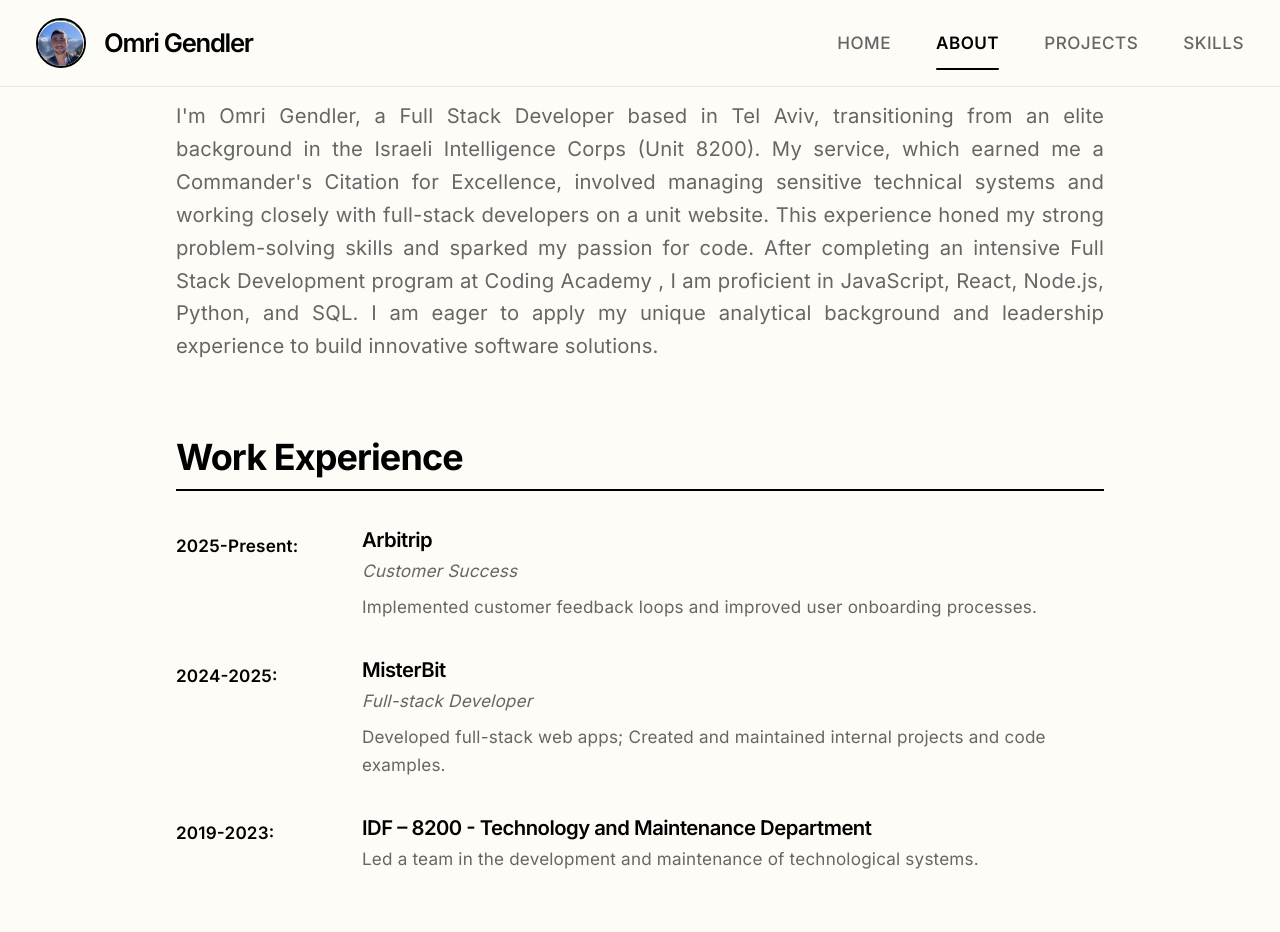
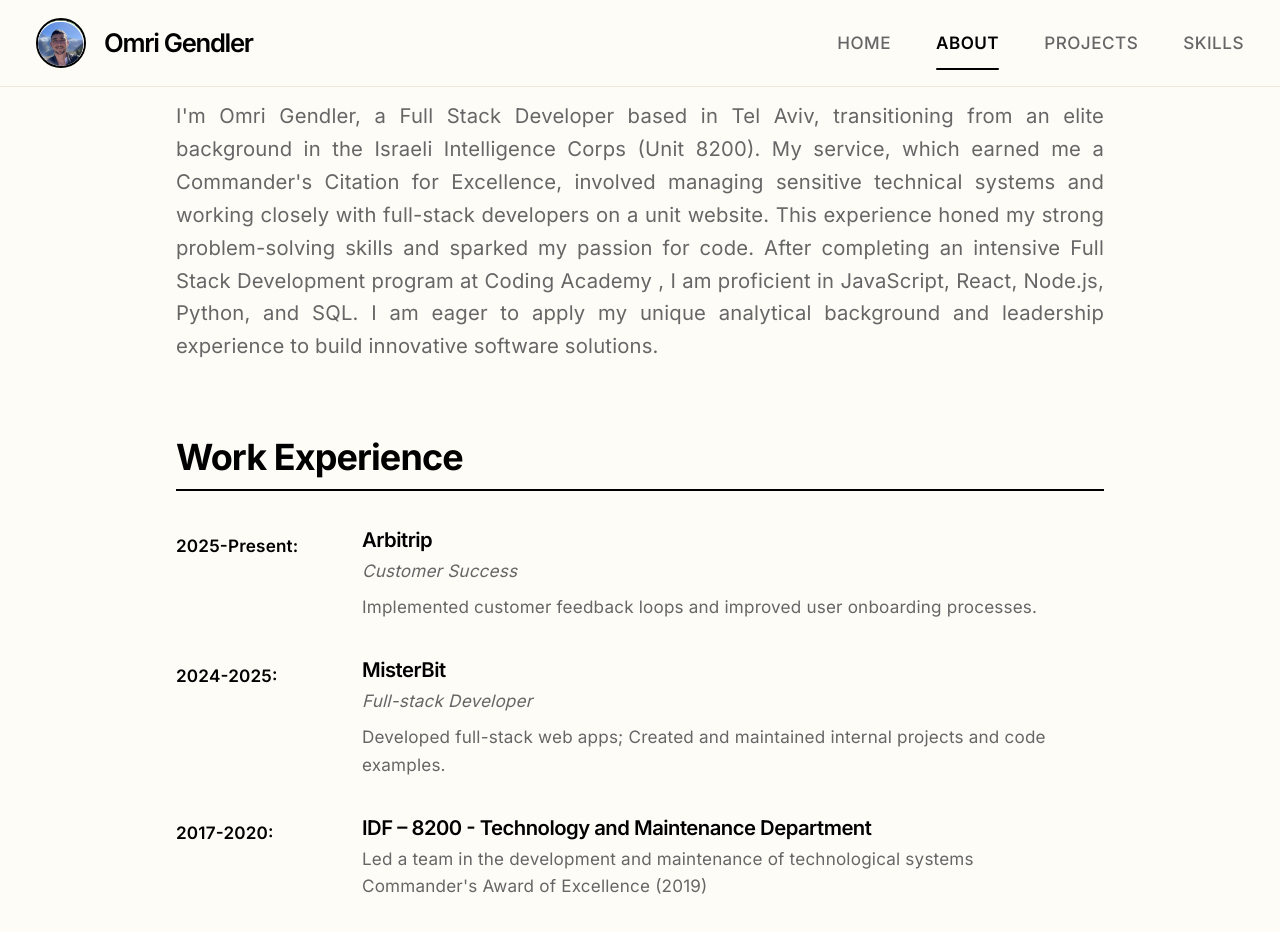
Before and after one commit to Omri-Gendler/Omri-s-website-Front, a React (Vite) app: page /about in a window 1280 px wide. Shown: the top 932 px of the page. Built offline with nearby package versions, Linux system fonts and the light colour scheme.

Commit message:
feat: Update experience details in AboutUs component with new dates and achievements

```diff
--- a/src/pages/AboutUs.jsx
+++ b/src/pages/AboutUs.jsx
@@ -33,10 +33,11 @@ export function AboutUs() {
                         </div>
 
                         <div className="experience-item">
-                            <div className="experience-period">2019-2023:</div>
+                            <div className="experience-period">2017-2020:</div>
                             <div className="experience-content">
                                 <h3>IDF – 8200 - Technology and Maintenance Department</h3>
-                                <p>Led a team in the development and maintenance of technological systems.</p>
+                                <p>Led a team in the development and maintenance of technological systems</p>
+                                <p> Commander's Award of Excellence (2019)</p>
                             </div>
                         </div>
 
```
